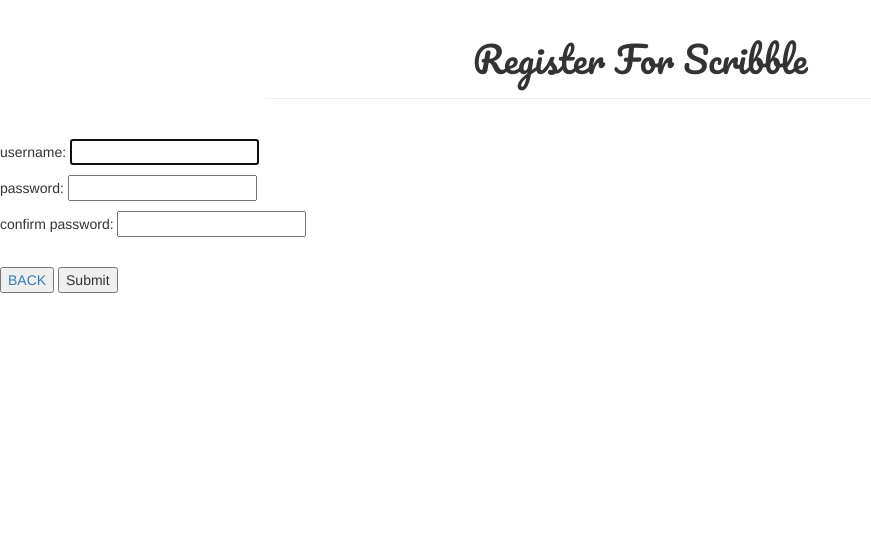
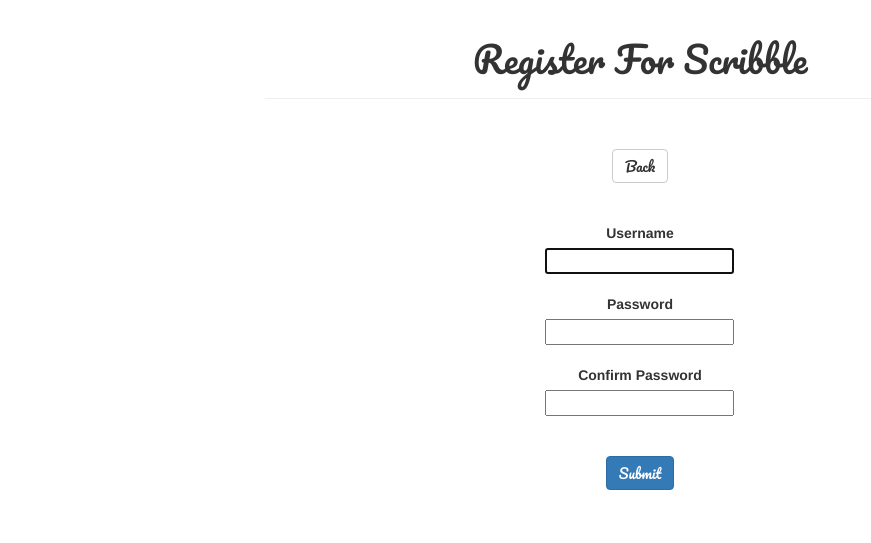
Before and after one commit to arifsundrani/geolocationChat, a Django app: page /register/ in a window 1280 px wide. Shown: the part 51-594 px from the top of the page, without its empty margins (0-871 px from the left). Run offline with Django 3.2, Linux system fonts and the light colour scheme; some libraries are stand-ins or nearby versions.

Commit message:
css
making things pretty

```diff
--- a/scribble/scribble/templates/registration/register.html
+++ b/scribble/scribble/templates/registration/register.html
@@ -43,7 +43,10 @@
                 </div>
 
                 </div>
-
+<div class="row">
+                        <div class="col-md-2"></div>
+                        <div class="col-md-8">
+                                            <br>
 
 <form action= "{{action}}" method="POST">
     {% csrf_token %}
@@ -51,18 +54,30 @@
     {% if form.errors %}
     (form not completed correctly)
     {% else %}
-    <br>
     {% endif %}
 
-    <p>username: {{ form.username }}</p>
-    <p>password: {{form.password1}}</p>
-    <p>confirm password: {{form.password2}}</p>
+    <div style="text-align:center"><a href="/login" class="btn btn-default" style="margin-top:10px">Back</a>
+
+        <br>
+        <br>
+        <br>
+
+    <div style="text-align:center"><label for="user_name">Username</label>
+    <div style="text-align:center"><p>{{ form.username }}</p>
+    <div style="text-align:center"><label for="password" style="margin-top:10px">Password</label>
+    <div style="text-align:center"><p>{{form.password1}}</p>
+    <div style="text-align:center"><label for="password2" style="margin-top:10px">Confirm Password</label>
+    <div style="text-align:center"><p>{{form.password2}}</p>
 
     <br>
 
-    <a href="/"><button type="button">BACK</button></a>
-    <input type="submit" value="Submit" />
+    <div style="text-align:center"><input type="submit"value="Submit" class="btn btn-primary" style="margin-top:10px">
+
 </form>
+                            <br>
+                            <br>
+                        </div>
+                        <div class="col-md-2"></div>
 
 </div>
                 <br>
```
